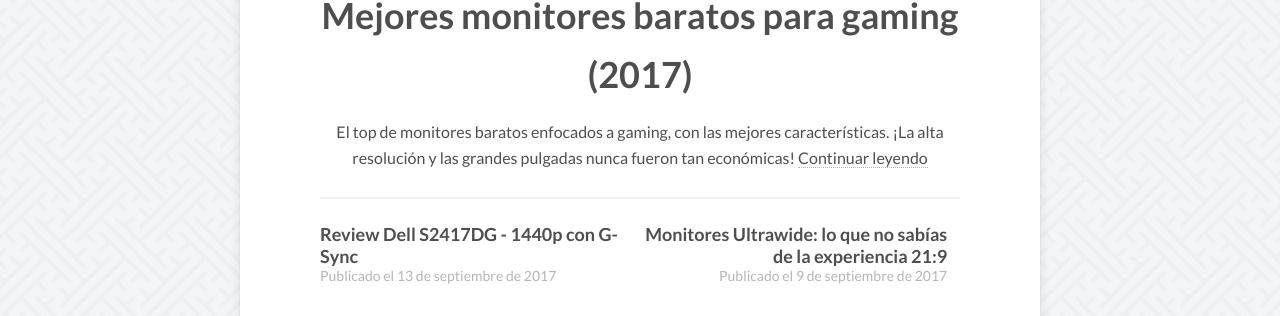
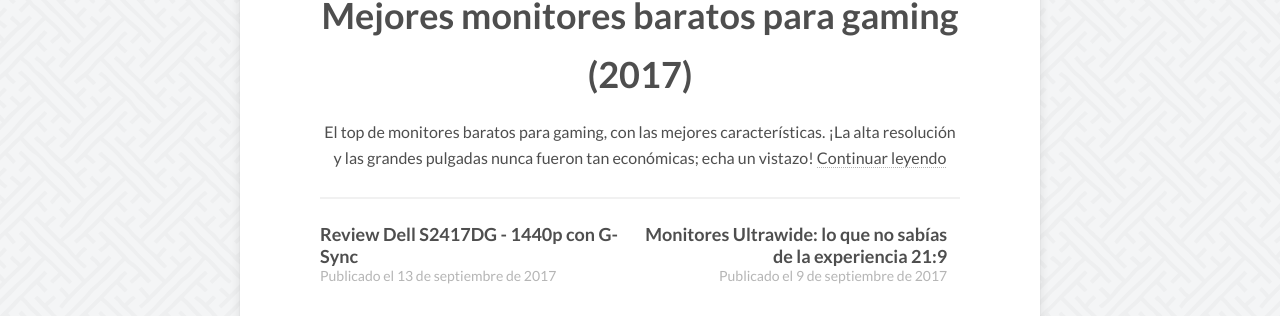
Before and after one commit to Losazul/losazul.github.io, a Jekyll site: the page built from _posts/2017-09-22-analisis-completo-del-msi-gt75vr-titan-pro.md, in a window 1280 px wide and 900 px high, scrolled down 4369 px. Shown: the part 410-726 px from the top of the window. Built offline with Jekyll 4.4.1, drawn with Linux system fonts in a browser that asks for light colours; nearby versions of some CDN libraries; comment, search, counter and statistics services are not loaded.

Commit message:
Update 2017-09-22-mejores-monitores-para-gaming-baratos.md

```diff
--- a/_posts/2017-09-22-mejores-monitores-para-gaming-baratos.md
+++ b/_posts/2017-09-22-mejores-monitores-para-gaming-baratos.md
@@ -3,7 +3,7 @@
 title:  "Mejores monitores baratos para gaming (2017)"
 date:   2017-09-22 00:01:55 +0200
 excerpt: El top de monitores baratos con las mejores características. ¡La alta resolución Full HD, las pantallas UltraWide y las grandes pulgadas nunca fueron opciones tan económicas!
-description: El top de monitores baratos enfocados a gaming, con las mejores características. ¡La alta resolución y las grandes pulgadas nunca fueron tan económicas!
+description: El top de monitores baratos para gaming, con las mejores características. ¡La alta resolución y las grandes pulgadas nunca fueron tan económicas; echa un vistazo!
 categories: guias-de-compra
 image:
     feature: /monitores-baratos.jpg
```
